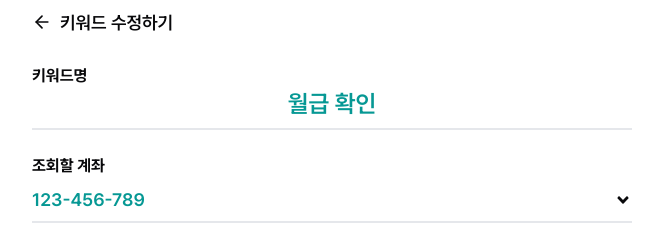
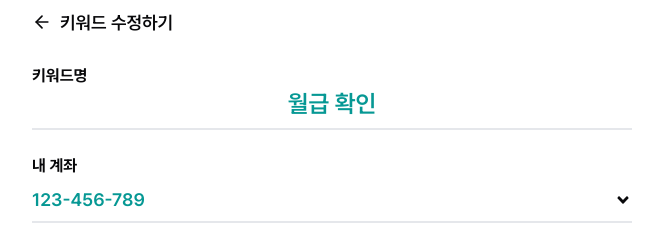
Before and after one commit to KeywordHanaro/KeywordHanaro_FE, a Next.js app: page /keyword/edit/inquiry in a window 1280 px wide. Shown: the top 244 px of the page, without its empty margins (308-971 px from the left). Built offline with nearby package versions, Linux system fonts and the light colour scheme.

Commit message:
[fix] onComplete 수정

```diff
--- a/app/(routes)/keyword/edit/inquiry/page.tsx
+++ b/app/(routes)/keyword/edit/inquiry/page.tsx
@@ -11,8 +11,7 @@ import { ChangeEvent, useCallback, useMemo, useRef, useState } from 'react';
 
 export default function EditInquiryPage() {
   const router = useRouter();
-  //   const searchParams = useSearchParams();
-  //   const id = searchParams.get('id');
+
   const keyword = KeywordDetailList[3] as InquiryKeyword;
 
   const [keywordTitle, setKeywordTitle] = useState(keyword.title);
@@ -36,7 +35,7 @@ export default function EditInquiryPage() {
   );
 
   const onComplete = useCallback(() => {
-    if (myAccount && keyword) {
+    if (keyword) {
       const updatedFormData = {
         id: keyword.id,
         title: keywordTitle,
@@ -46,6 +45,7 @@ export default function EditInquiryPage() {
       console.log('🚀 ~ onComplete ~ updatedFormData:', updatedFormData);
       router.back();
     }
+    // eslint-disable-next-line react-hooks/exhaustive-deps
   }, [keywordTitle, myAccount, searchKeyword, keyword]);
 
   const isButtonDisabled = useMemo(() => {
@@ -55,6 +55,7 @@ export default function EditInquiryPage() {
       searchKeyword !== keyword.searchKeyword;
 
     return !isDataChanged;
+    // eslint-disable-next-line react-hooks/exhaustive-deps
   }, [keywordTitle, myAccount, searchKeyword]);
 
   return (
@@ -74,7 +75,7 @@ export default function EditInquiryPage() {
           </div>
 
           <div className='flex flex-col'>
-            <strong>조회할 계좌</strong>
+            <strong>내 계좌</strong>
             <SelectMyAccount
               selected={myAccount?.type === 'MyAccount' ? myAccount : undefined}
               onSelect={setMyAccount}
```
